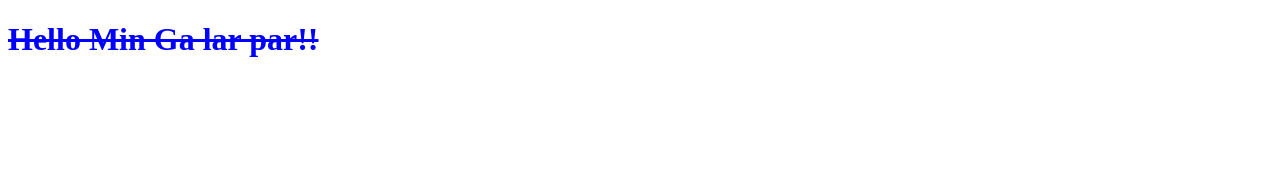
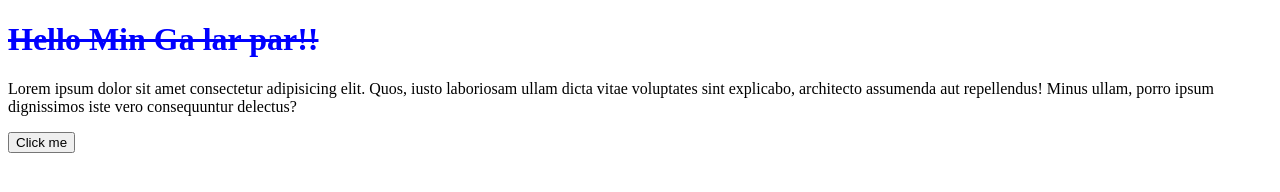
Before and after one commit to Pyae-Sone-Phone-Myint/git-testing-2, a plain HTML site: page index.html in a window 1280 px wide. Drawn offline with Linux system fonts and the light colour scheme.

Commit message:
added to main

```diff
--- a/index.html
+++ b/index.html
@@ -8,5 +8,9 @@
 </head>
 <body>
         <h1>Hello Min Ga lar par!!</h1>
+        <p>Lorem ipsum dolor sit amet consectetur adipisicing elit. Quos, iusto laboriosam ullam dicta vitae voluptates sint explicabo, architecto assumenda aut repellendus! Minus ullam, porro ipsum dignissimos iste vero consequuntur delectus?</p>
+
+
+        <button>Click me</button>
 </body>
 </html>
```
